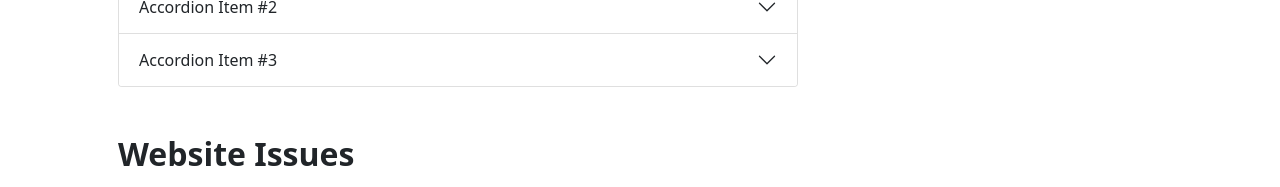
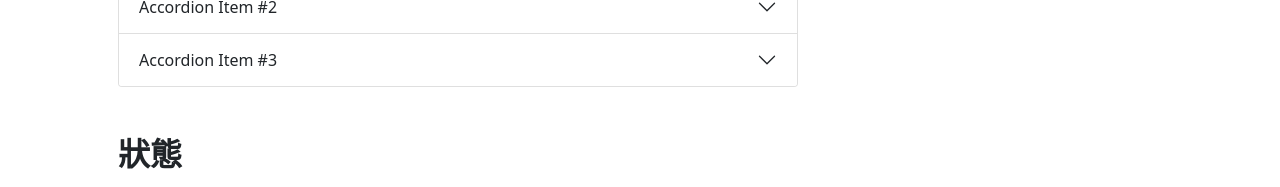
Before and after one commit to joanna9m/chihlee_open, a plain HTML site: page faq.html in a window 1280 px wide. Shown: the part 589-776 px from the top of the page. Drawn offline with nearby package versions, Linux system fonts and the light colour scheme.

Commit message:
update faq title state

```diff
--- a/faq.html
+++ b/faq.html
@@ -92,7 +92,7 @@
                                 </div>
                             </div>
                             <!-- FAQ Accordion 2-->
-                            <h2 class="fw-bolder mb-3">Website Issues</h2>
+                            <h2 class="fw-bolder mb-3">狀態</h2>
                             <div class="accordion mb-5 mb-xl-0" id="accordionExample2">
                                 <div class="accordion-item">
                                     <h3 class="accordion-header" id="headingOne"><button class="accordion-button" type="button" data-bs-toggle="collapse" data-bs-target="#collapseOne" aria-expanded="true" aria-controls="collapseOne">Accordion Item #1</button></h3>
```
